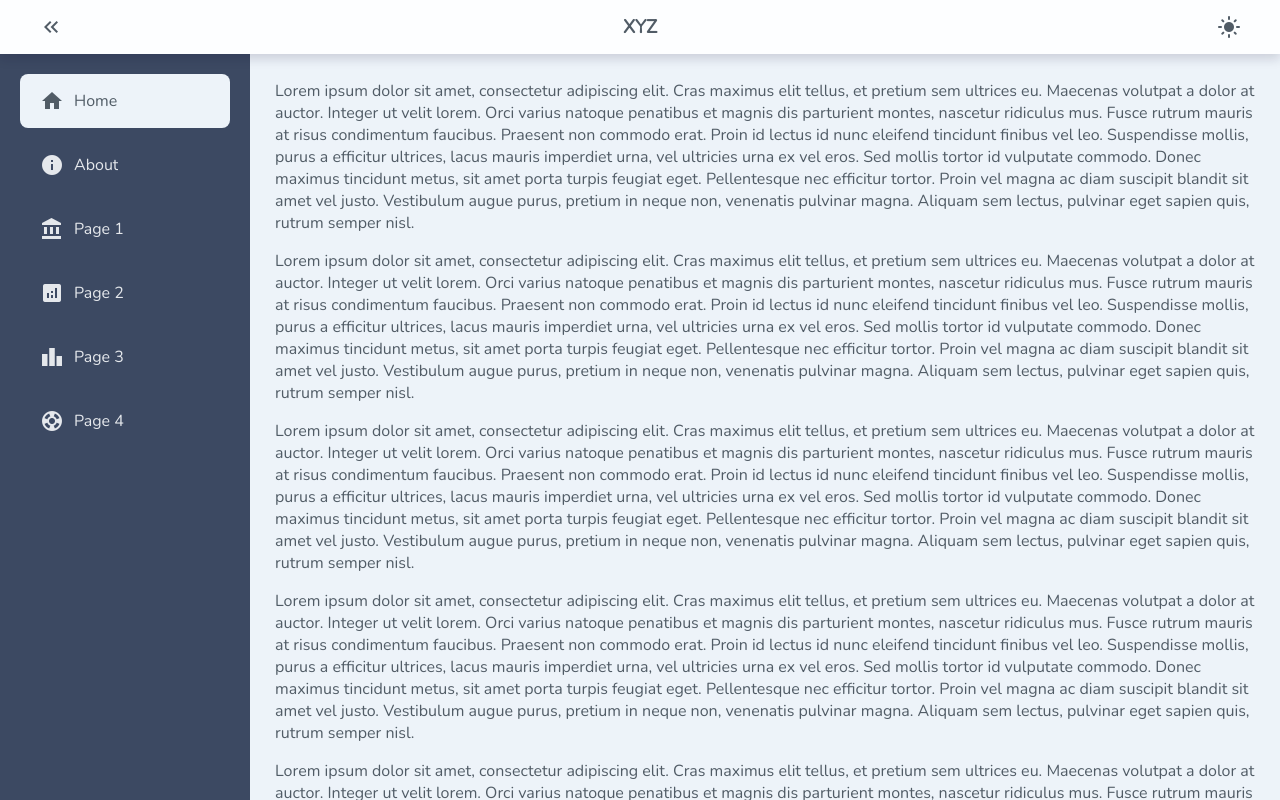
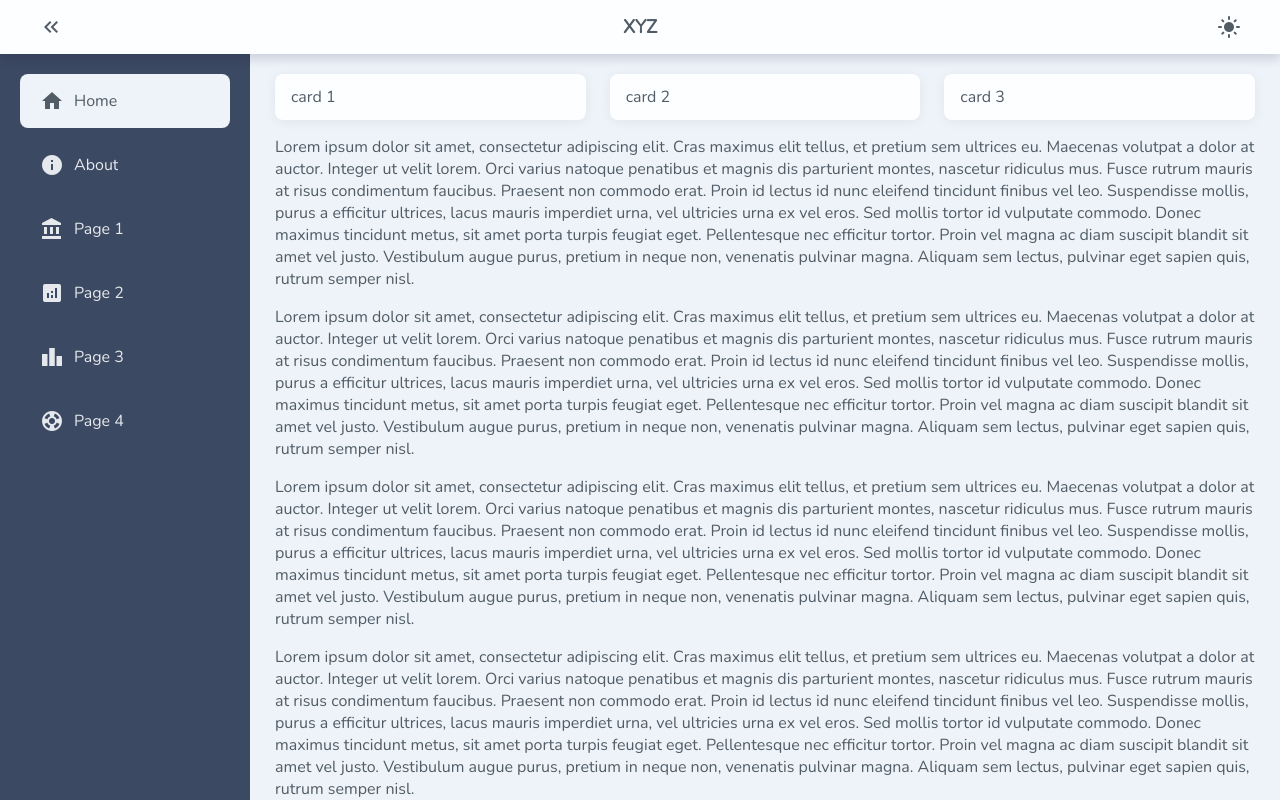
Before and after one commit to jenyashvartsman/angular-simple-layout, an Angular app: page /home in a window 1280 px wide. Built offline with nearby package versions, Linux system fonts and the light colour scheme.

Commit message:
add bootstrap grid system

```diff
--- a/src/app/features/layout/portal/portal.component.html
+++ b/src/app/features/layout/portal/portal.component.html
@@ -23,7 +23,7 @@
   </nav>
 
   <!--  content-->
-  <main class="container">
+  <main class="app-container">
     <router-outlet></router-outlet>
   </main>
 </div>
--- a/src/app/features/layout/portal/portal.component.scss
+++ b/src/app/features/layout/portal/portal.component.scss
@@ -5,7 +5,7 @@ $transition-speed: 500ms;
 .portal {
   position: relative;
 
-  > main.container {
+  .app-container {
     position: fixed;
     overflow-y: auto;
     top: $header-height;
@@ -13,7 +13,7 @@ $transition-speed: 500ms;
     right: 0;
     bottom: 0;
     background-color: $theme-container-bg;
-    padding: 10px 25px;
+    padding: 20px 25px;
     transition: left $transition-speed;
   }
 
@@ -121,7 +121,7 @@ $transition-speed: 500ms;
       }
     }
 
-    > main.container {
+    .app-container {
       left: $sidebar-width-small;
     }
   }
--- a/src/app/pages/home/home.component.html
+++ b/src/app/pages/home/home.component.html
@@ -1,4 +1,22 @@
-<div>
+<div class="home-wrapper">
+  <div class="row">
+    <div class="col-xl-4">
+      <div class="card">
+        card 1
+      </div>
+    </div>
+    <div class="col-xl-4">
+      <div class="card">
+        card 2
+      </div>
+    </div>
+    <div class="col-xl-4">
+      <div class="card">
+        card 3
+      </div>
+    </div>
+  </div>
+
   <p>
     Lorem ipsum dolor sit amet, consectetur adipiscing elit. Cras maximus elit tellus, et pretium sem ultrices eu.
     Maecenas volutpat a dolor at auctor. Integer ut velit lorem. Orci varius natoque penatibus et magnis dis parturient
--- a/src/app/pages/home/home.component.scss
+++ b/src/app/pages/home/home.component.scss
@@ -0,0 +1,3 @@
+.home-wrapper {
+  /* init */
+}
--- a/src/index.html
+++ b/src/index.html
@@ -6,6 +6,9 @@
   <base href="/">
   <meta name="viewport" content="width=device-width, initial-scale=1">
   <link rel="icon" type="image/x-icon" href="favicon.ico">
+
+  <!-- bootstrap grid -->
+  <link href="https://cdn.jsdelivr.net/npm/bootstrap@5.1.3/dist/css/bootstrap-grid.min.css" rel="stylesheet">
 </head>
 <body>
   <app-root></app-root>
--- a/src/style/variables.scss
+++ b/src/style/variables.scss
@@ -3,6 +3,7 @@
   --theme-sidebar-bg: #3C4962;
   --theme-container-bg: #EDF3F9;
   --theme-text-color: #515C66;
+  --theme-card-bg: #FDFEFF;
 }
 
 .dark {
@@ -10,6 +11,7 @@
   --theme-sidebar-bg: #434B54;
   --theme-container-bg: #343C43;
   --theme-text-color: #CDD2DB;
+  --theme-card-bg: #434B54;
 }
 
 /* theme */
@@ -17,6 +19,7 @@ $theme-header-bg: var(--theme-header-bg);
 $theme-sidebar-bg: var(--theme-sidebar-bg);
 $theme-container-bg: var(--theme-container-bg);
 $theme-text-color: var(--theme-text-color);
+$theme-card-bg: var(--theme-card-bg);
 
 /* layout */
 $header-height: 54px;
--- a/src/styles.scss
+++ b/src/styles.scss
@@ -8,3 +8,10 @@ body {
   font-family: 'Nunito', sans-serif;
   color: $theme-text-color;
 }
+
+.card {
+  background-color: $theme-card-bg;
+  padding: 12px 16px;
+  border-radius: 8px;
+  box-shadow: 0 2px 12px 0 rgba(0, 0, 0, 0.06);
+}
```
Also changed, not shown: src/app/pages/home/home.module.ts (+4 -4 lines).
